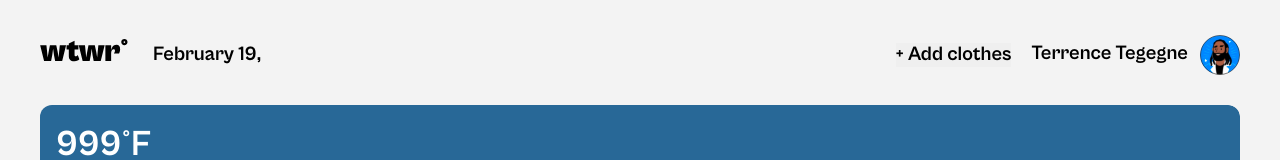
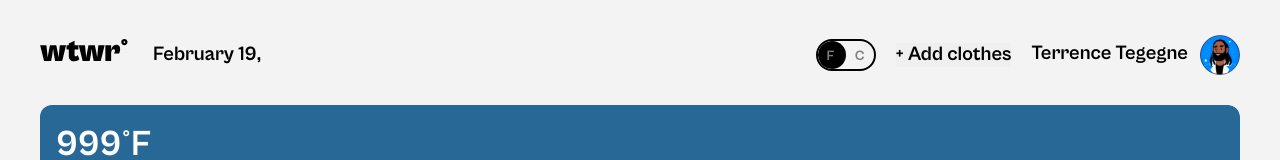
Before and after one commit to DariusAugustRead/se_project_react, a React (Vite) app: page / in a window 1280 px wide. Shown: the top 160 px of the page. Built offline with nearby package versions, Linux system fonts and the light colour scheme; no server answers.

Commit message:
feat: add toggle switch visuals

```diff
--- a/src/components/Header/Header.css
+++ b/src/components/Header/Header.css
@@ -38,7 +38,7 @@
 }
 
 .header__add-clothes-btn {
-  margin: 0 20px 0 auto;
+  margin: 0 20px 0 0;
   padding: 0;
   border: none;
   font-size: 20px;
--- a/src/components/Header/Header.jsx
+++ b/src/components/Header/Header.jsx
@@ -1,6 +1,7 @@
 import "./Header.css";
 import logo from "../../assets/logo.svg";
 import avatar from "../../assets/avatar.svg";
+import ToggleSwitch from "../ToggleSwitch/ToggleSwitch";
 
 function Header({ handleAddClick, weatherData, handleMobileClick }) {
   const currentDate = new Date().toLocaleString("default", {
@@ -16,6 +17,7 @@
           {currentDate}, {weatherData.city}
         </p>
       </div>
+      <ToggleSwitch />
       <button
         className="header__add-clothes-btn"
         type="button"
--- /dev/null
+++ b/src/components/ToggleSwitch/ToggleSwitch.css
@@ -0,0 +1,47 @@
+.toggle-switch {
+  margin: 0 20px 0 auto;
+  width: 56px;
+  height: 28px;
+  border: 2px solid black;
+  border-radius: 20px;
+  overflow: hidden;
+  cursor: pointer;
+  position: relative;
+}
+
+.toggle-switch__checkbox {
+  opacity: 0;
+}
+
+.toggle-switch__circle {
+  background-color: black;
+  width: 28px;
+  height: 28px;
+  position: absolute;
+  border-radius: 50%;
+  left: 0;
+  transition: all 0.2s;
+}
+
+.toggle-switch__text {
+  position: absolute;
+  top: 8px;
+  font-size: 14px;
+  line-height: 1;
+  font-weight: 700;
+  transition: all 0.2s;
+}
+
+.toggle-switch__text_F {
+  color: rgba(126, 126, 126, 1);
+  left: 9px;
+}
+
+.toggle-switch__text_C {
+  color: rgba(126, 126, 126, 1);
+  right: 9px;
+}
+
+.toggle-switch__checkbox:checked ~ .toggle-switch__circle {
+  left: 28px;
+}
--- /dev/null
+++ b/src/components/ToggleSwitch/ToggleSwitch.jsx
@@ -0,0 +1,12 @@
+import "./ToggleSwitch.css";
+
+export default function ToggleSwitch() {
+  return (
+    <label className="toggle-switch">
+      <input type="checkbox" className="toggle-switch__checkbox" />
+      <span className="toggle-switch__circle"></span>
+      <span className="toggle-switch__text toggle-switch__text_F">F</span>
+      <span className="toggle-switch__text toggle-switch__text_C">C</span>
+    </label>
+  );
+}
```
